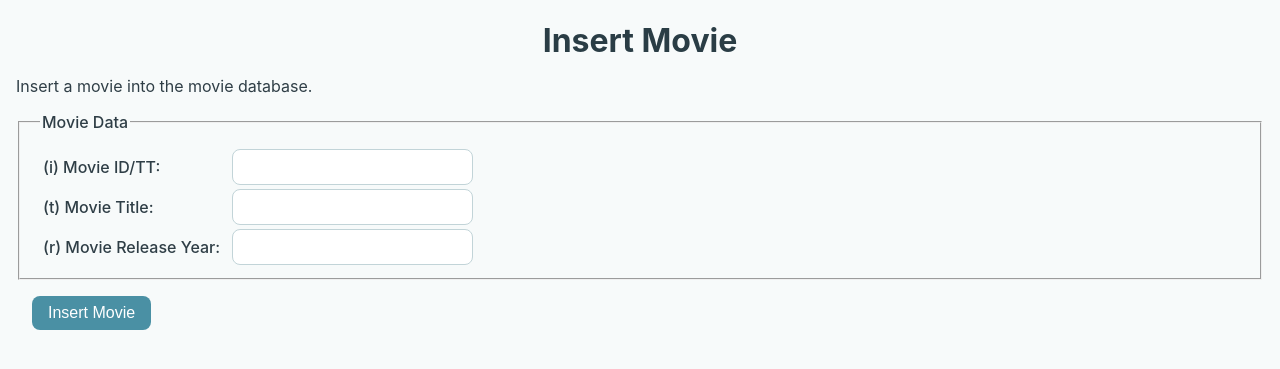
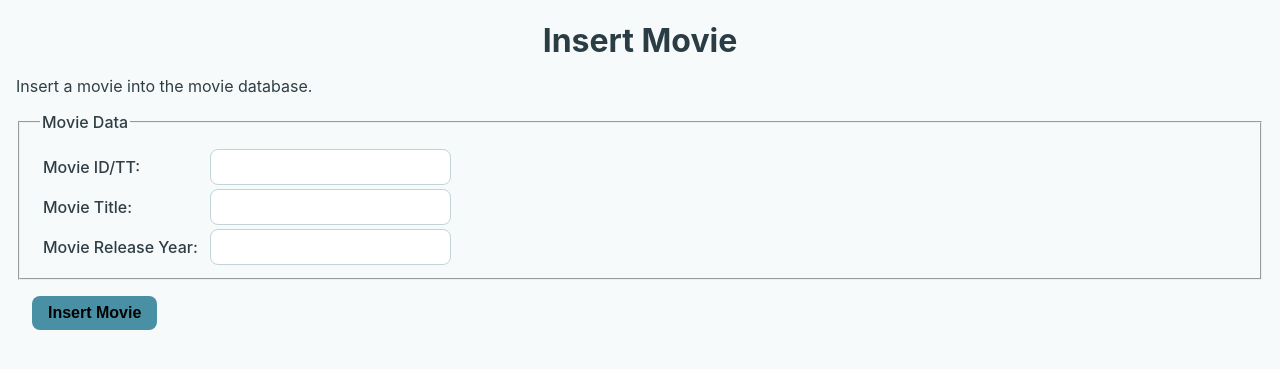
Before and after one commit to megdugan/CRUD, a Flask app: page /insert/ in a window 1280 px wide. Shown: the part 72-441 px from the top of the page. Run offline with Flask 3, Linux system fonts and the light colour scheme.

Commit message:
Updated to match WAVE requirements

```diff
--- a/static/style.css
+++ b/static/style.css
@@ -72,7 +72,7 @@ form input, select {
 }
 
 form input[type="submit"] {
-    color: #ffffff;
+    font-weight: bold;
     font-size: 1rem;
     background-color: #4a90a4;
     border: none;
--- a/templates/insert.html
+++ b/templates/insert.html
@@ -9,11 +9,11 @@
     <fieldset>
         <legend>Movie Data</legend>
         <table>
-            <tr><td><label for="movie-tt" accesskey="i">(i) Movie ID/TT:</label></td>
+            <tr><td><label for="movie-tt">Movie ID/TT:</label></td>
                 <td><input id="movie-tt" type="text" name="movie-tt"></td></tr>
-            <tr><td><label for="movie-title" accesskey="t">(t) Movie Title:</label></td>
+            <tr><td><label for="movie-title">Movie Title:</label></td>
                 <td><input id="movie-title" type="text" name="movie-title"></td></tr>
-            <tr><td><label for="movie-release" accesskey="r">(r) Movie Release Year:</label></td>
+            <tr><td><label for="movie-release">Movie Release Year:</label></td>
                 <td><input id="movie-release" type="text" name="movie-release"></td></tr>
         </table>
     </fieldset>
--- a/templates/update.html
+++ b/templates/update.html
@@ -26,7 +26,7 @@
         </tr>
         <tr>
             <td><label for="staff-name">Staff</label></td>
-            <td><p>{{ staff }}</p></td>
+            <td><p>{{staff}}</p></td>
         </tr>
         <tr>
             <td><label for="movie-director">Director ID</label></td>
@@ -34,7 +34,7 @@
         </tr>
         <tr>
             <td><label for="director-name">Director</label></td>
-            <td><p>{{ director }}</p></td>
+            <td><p>{{director}}</p></td>
         </tr>
     </table>
     <input type="submit" name="submit" value="update">
```
